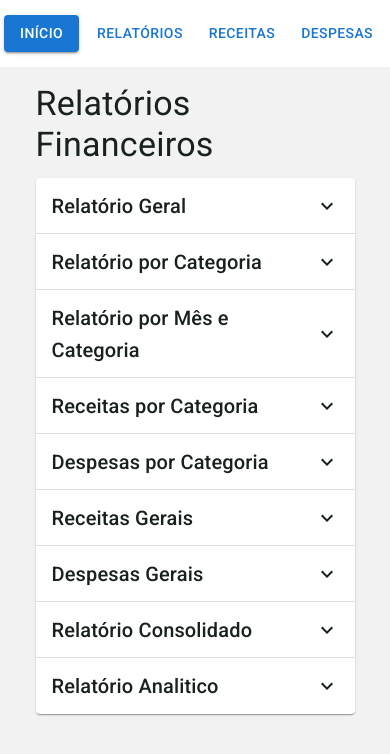
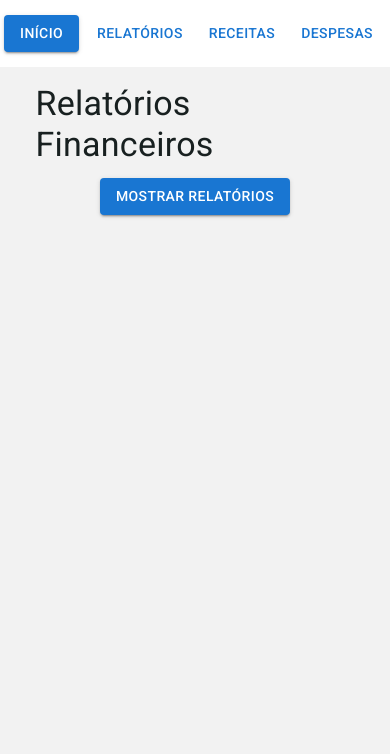
Before and after one commit to anderson-andr/meu_financeiro, a React (Vite) app in the folder frontend/: page /relatorios in a window 390 px wide. Shown: the top 754 px of the page. Built offline with nearby package versions, Linux system fonts and the light colour scheme.

Commit message:
ajuste relatorios para  resposivo
ajustado logica para deixar responsivo

```diff
--- a/frontend/src/components/navBar/Navbar.jsx
+++ b/frontend/src/components/navBar/Navbar.jsx
@@ -4,10 +4,10 @@ import Button from '@mui/material/Button';
 
 
 const Navbar = () => {
-  const navigate = useNavigate();
+
+  const navigate = useNavigate()
   return (
     <nav className="nav">
-
 
 
       <ul>
--- a/frontend/src/components/navBar/navbar.css
+++ b/frontend/src/components/navBar/navbar.css
@@ -55,7 +55,7 @@ nav ul li a {
     nav ul li a {
         text-decoration: none;
         color : #fff;
-        font-size: 16px !important;
+        font-size: 16px;
       }
 
 
--- a/frontend/src/pages/relatorios/Relatorios.jsx
+++ b/frontend/src/pages/relatorios/Relatorios.jsx
@@ -6,8 +6,11 @@ import {
   Typography,
   Box,
   Grid,
+  Button,
+  useMediaQuery,
 } from "@mui/material";
 import ExpandMoreIcon from "@mui/icons-material/ExpandMore";
+
 import RelatorioGeral from "../../components/relatorios/RelatorioGeral";
 import RelatorioPorCategoria from "../../components/relatorios/RelatorioPorCategoria";
 import RelatorioMesECategoria from "../../components/relatorios/RelatorioMesECategoria";
@@ -15,12 +18,15 @@ import ReceitasPorCategoria from "../../components/relatorios/ReceitasPorCategor
 import DespesasPorCategoria from "../../components/relatorios/DespesasPorCategoria";
 import ReceitasGerais from "../../components/relatorios/ReceitasGerais";
 import DespesasGerais from "../../components/relatorios/DespesasGerais";
-import RelatorioConsolidado from "../../components/relatorios/RelatorioConsolidado"; // Importando o novo componente
-
+import RelatorioConsolidado from "../../components/relatorios/RelatorioConsolidado";
 import RelatorioAnalitico from "../../components/relatorios/RelatorioAnalitico";
 
 const Relatorios = () => {
   const [selectedReport, setSelectedReport] = useState(null);
+  const [showList, setShowList] = useState(false); // controla exibição da lista no mobile
+
+  // Detecta se a tela é pequena (por exemplo, até 768px)
+  const isMobile = useMediaQuery("(max-width: 768px)");
 
   const relatoriosDisponiveis = [
     { nome: "Relatório Geral", componente: <RelatorioGeral /> },
@@ -40,24 +46,51 @@ const Relatorios = () => {
         Relatórios Financeiros
       </Typography>
 
-      {/* Layout com duas colunas */}
+      {/**
+       * Botão que só aparece no mobile para
+       * mostrar/ocultar a lista de relatórios
+       */}
+      {isMobile && (
+        <Button
+          variant="contained"
+          onClick={() => setShowList((prev) => !prev)}
+          sx={{ marginBottom: 2 }}
+        >
+          {showList ? "Esconder Relatórios" : "Mostrar Relatórios"}
+        </Button>
+      )}
+
       <Grid container spacing={4}>
         {/* Coluna da Esquerda: Lista de Relatórios */}
-        <Grid item xs={12} md={4}>
+        <Grid
+          item
+          xs={12}
+          md={4}
+          // Se for mobile e "showList" for falso, escondemos a lista
+          sx={{ display: isMobile && !showList ? "none" : "block" }}
+        >
           <Box>
             {relatoriosDisponiveis.map((relatorio, index) => (
               <Accordion
                 key={index}
                 expanded={selectedReport === relatorio.nome}
-                onChange={() =>
+                onChange={() => {
+                  // Se o relatório clicado for o mesmo já selecionado, desmarca; senão marca o novo
                   setSelectedReport(
                     selectedReport === relatorio.nome ? null : relatorio.nome
-                  )
-                }
+                  );
+
+                  // Se for mobile, esconde a lista automaticamente
+                  if (isMobile) {
+                    setShowList(false);
+                  }
+                }}
               >
                 <AccordionSummary expandIcon={<ExpandMoreIcon />}>
                   <Typography variant="h6">{relatorio.nome}</Typography>
                 </AccordionSummary>
+
+
               </Accordion>
             ))}
           </Box>
@@ -67,9 +100,11 @@ const Relatorios = () => {
         <Grid item xs={12} md={8}>
           {selectedReport && (
             <Box>
-              {relatoriosDisponiveis.find(
-                (relatorio) => relatorio.nome === selectedReport
-              )?.componente}
+              {
+                relatoriosDisponiveis.find(
+                  (relatorio) => relatorio.nome === selectedReport
+                )?.componente
+              }
             </Box>
           )}
         </Grid>
```
